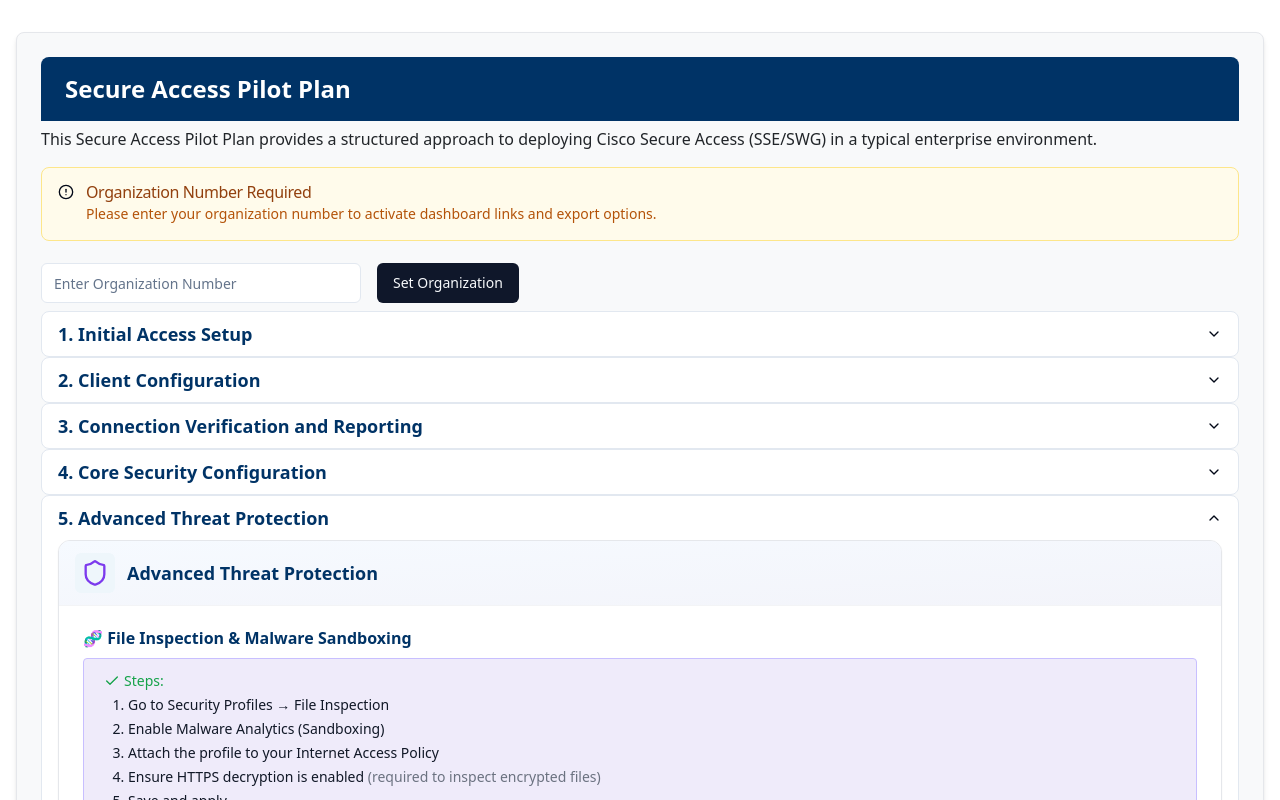
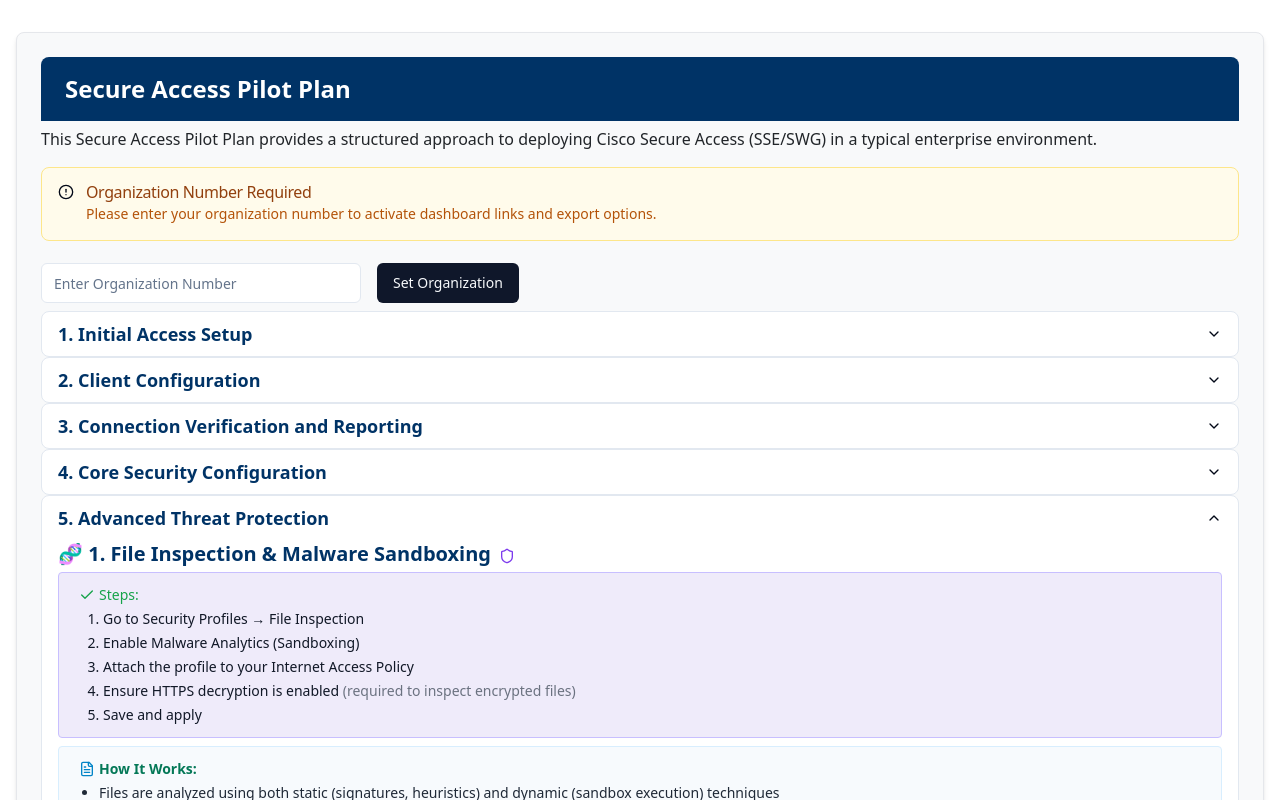
Before and after one commit to secureconnectdemo/secure-access-pilot-guide, a React (Vite) app: page / in a window 1280 px wide. Both pictures are taken after a click on the button "5. Advanced Threat Protection". Shown: the top 800 px of the page. Built offline with nearby package versions, Linux system fonts and the light colour scheme.

Commit message:
Reverted to edit edt-9b240f7c-a74a-4f93-8057-d11e29bbef1e: "Refactor: Update card design
Update the card design to match the provided example."

```diff
--- a/src/components/pilot/PilotStepCard.tsx
+++ /dev/null
@@ -1,22 +0,0 @@
-
-import React from "react";
-
-interface PilotStepCardProps {
-  icon: React.ReactNode;
-  title: string;
-  children: React.ReactNode;
-}
-
-const PilotStepCard: React.FC<PilotStepCardProps> = ({ icon, title, children }) => (
-  <div className="rounded-xl border border-gray-200 bg-white mb-6 shadow-sm overflow-hidden">
-    <div className="flex items-center gap-3 border-b border-gray-100 bg-gradient-to-br from-[#f6faff] to-[#f3f4fa] px-4 py-3">
-      <div className="flex items-center justify-center h-10 w-10 rounded-md bg-[#EEF6FB]">
-        {icon}
-      </div>
-      <h3 className="text-lg font-semibold text-[#003366]">{title}</h3>
-    </div>
-    <div className="px-6 py-5">{children}</div>
-  </div>
-);
-
-export default PilotStepCard;
--- a/src/components/pilot/steps/configurationSteps.tsx
+++ b/src/components/pilot/steps/configurationSteps.tsx
@@ -1,23 +1,34 @@
 
 import React from 'react';
 import { PilotStep } from '../types';
-import PilotStepCard from '../PilotStepCard';
-import { Check, FileText, Shield } from "lucide-react";
+import { Tooltip, TooltipProvider, TooltipContent, TooltipTrigger } from "@/components/ui/tooltip";
+import { Shield, Check, FileText } from "lucide-react";
 
 export const createConfigurationSteps = (orgNumber: string, isSubmitted: boolean): PilotStep[] => [
   {
     id: 'config-1',
     title: '5. Advanced Threat Protection',
     content: (
-      <PilotStepCard
-        icon={<Shield className="text-violet-600 w-7 h-7" />}
-        title="Advanced Threat Protection"
-      >
-        {/* File Inspection & Malware Sandboxing Section */}
-        <div className="space-y-2">
-          <div className="text-base font-bold flex items-center gap-1 text-[#003366]">
-            🧬 File Inspection &amp; Malware Sandboxing
-          </div>
+      <div className="space-y-8">
+        {/* 1. File Inspection & Malware Sandboxing */}
+        <div>
+          <h3 className="font-semibold text-base mb-1 flex gap-1 items-center text-[#003366]">
+            <span className="text-xl font-bold mr-1">🧬 1. File Inspection &amp; Malware Sandboxing</span>
+            <TooltipProvider>
+              <Tooltip>
+                <TooltipTrigger asChild>
+                  <span>
+                    <Shield className="inline-block h-4 w-4 text-violet-600 cursor-pointer" />
+                  </span>
+                </TooltipTrigger>
+                <TooltipContent className="max-w-xs">
+                  <b>Purpose:</b>
+                  <p>Detect and block malicious files in real time using advanced static and dynamic analysis.</p>
+                </TooltipContent>
+              </Tooltip>
+            </TooltipProvider>
+          </h3>
+          {/* Steps card */}
           <div className="mb-2 mt-1 px-5 py-3 rounded border text-sm bg-[#efebfa] border-[#c8bfff]">
             <div className="font-medium mb-1 flex items-center gap-1 text-green-600">
               <Check className="inline-block h-4 w-4" /> Steps:
@@ -55,22 +66,33 @@ export const createConfigurationSteps = (orgNumber: string, isSubmitted: boolean
             </span>
           </div>
         </div>
-      </PilotStepCard>
+      </div>
     ),
   },
   {
     id: 'config-2',
     title: '6. Remote Browser Isolation (RBI)',
     content: (
-      <PilotStepCard
-        icon={<Shield className="text-sky-600 w-7 h-7" />}
-        title="Remote Browser Isolation (RBI)"
-      >
-        {/* Remote Browser Isolation */}
-        <div className="space-y-2">
-          <div className="text-base font-bold flex items-center gap-1 text-[#003366]">
-            🧪 Remote Browser Isolation (RBI)
-          </div>
+      <div className="space-y-8">
+        {/* 2. Remote Browser Isolation (RBI) */}
+        <div>
+          <h3 className="font-semibold text-base mb-1 flex gap-1 items-center text-[#003366]">
+            <span className="text-xl font-bold mr-1">🧪 2. Remote Browser Isolation (RBI)</span>
+            <TooltipProvider>
+              <Tooltip>
+                <TooltipTrigger asChild>
+                  <span>
+                    <Shield className="inline-block h-4 w-4 text-sky-600 cursor-pointer" />
+                  </span>
+                </TooltipTrigger>
+                <TooltipContent className="max-w-xs">
+                  <b>Purpose:</b>
+                  <p>Allow users to safely visit unknown or high-risk websites by isolating content in a secure remote container.</p>
+                </TooltipContent>
+              </Tooltip>
+            </TooltipProvider>
+          </h3>
+          {/* Steps card */}
           <div className="mb-2 mt-1 px-5 py-3 rounded border text-sm bg-[#eaf6ff] border-[#bae0fa]">
             <div className="font-medium mb-1 flex items-center gap-1 text-green-600">
               <Check className="inline-block h-4 w-4" /> Steps:
@@ -101,7 +123,7 @@ export const createConfigurationSteps = (orgNumber: string, isSubmitted: boolean
             </span>
           </div>
         </div>
-      </PilotStepCard>
+      </div>
     ),
   }
 ];
```
